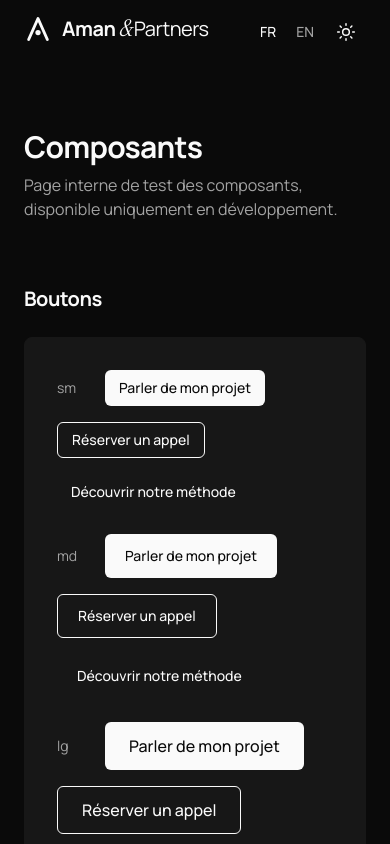
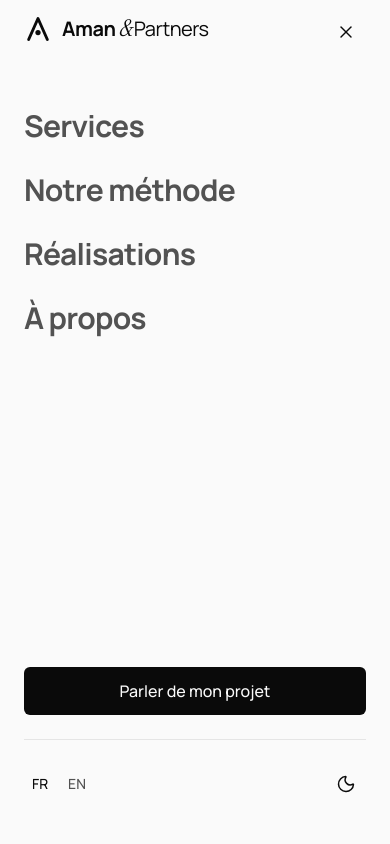
Before and after one commit to Princeaman007/aman-partners, a Next.js app: page /fr/styleguide in a window 390 px wide. Both pictures are taken after a click on the button "Ouvrir le menu". Shown: the top 844 px of the page. Built offline with nearby package versions, Linux system fonts and the light colour scheme.

Commit message:
feat: ajoute le menu mobile plein écran et élargit le header

```diff
--- a/next.config.ts
+++ b/next.config.ts
@@ -3,6 +3,8 @@ import createNextIntlPlugin from "next-intl/plugin";
 
 const withNextIntl = createNextIntlPlugin("./src/i18n/request.ts");
 
-const nextConfig: NextConfig = {};
+const nextConfig: NextConfig = {
+  devIndicators: false,
+};
 
 export default withNextIntl(nextConfig);
--- a/src/app/[locale]/layout.tsx
+++ b/src/app/[locale]/layout.tsx
@@ -47,10 +47,8 @@ export default async function LocaleLayout({ children, params }: LocaleLayoutPro
       className={`${manrope.variable} ${instrumentSerif.variable}`}
       suppressHydrationWarning
     >
-      <head>
+      <body>
         <ThemeScript />
-      </head>
-      <body>
         <NextIntlClientProvider>
           <SkipLink />
           <Header />
--- a/src/app/globals.css
+++ b/src/app/globals.css
@@ -93,6 +93,10 @@
     scroll-padding-top: 5rem;
   }
 
+  html:has(dialog:modal) {
+    overflow: hidden;
+  }
+
   body {
     background-color: var(--background);
     color: var(--foreground);
--- a/src/components/layout/Header.tsx
+++ b/src/components/layout/Header.tsx
@@ -5,6 +5,7 @@ import { Container } from "@/components/ui/Container";
 import { Link } from "@/i18n/navigation";
 import { HeaderShell } from "./HeaderShell";
 import { LanguageSwitcher } from "./LanguageSwitcher";
+import { MobileMenu } from "./MobileMenu";
 import { NavLinks } from "./NavLinks";
 import { PRIMARY_CTA_HREF } from "./navigation";
 import { ThemeToggle } from "./ThemeToggle";
@@ -14,7 +15,7 @@ export async function Header() {
 
   return (
     <HeaderShell>
-      <Container className="flex h-16 items-center justify-between gap-6">
+      <Container size="full" className="flex h-16 items-center justify-between gap-6">
         <Link
           href="/"
           aria-label={t("home")}
@@ -28,11 +29,12 @@ export async function Header() {
         </nav>
 
         <div className="flex items-center gap-1">
-          <LanguageSwitcher />
-          <ThemeToggle />
+          <LanguageSwitcher className="hidden sm:block" />
+          <ThemeToggle className="hidden sm:inline-flex" />
           <ButtonLink href={PRIMARY_CTA_HREF} size="sm" className="ml-3 hidden lg:inline-flex">
             {t("cta")}
           </ButtonLink>
+          <MobileMenu className="lg:hidden" />
         </div>
       </Container>
     </HeaderShell>
--- /dev/null
+++ b/src/components/layout/MobileMenu.tsx
@@ -0,0 +1,132 @@
+"use client";
+
+import { useEffect, useRef } from "react";
+import { Menu, X } from "lucide-react";
+import { useTranslations } from "next-intl";
+import { Logo } from "@/components/brand/Logo";
+import { buttonStyles } from "@/components/ui/Button";
+import { Container } from "@/components/ui/Container";
+import { Link, usePathname } from "@/i18n/navigation";
+import { cn } from "@/lib/utils";
+import { LanguageSwitcher } from "./LanguageSwitcher";
+import { MAIN_NAV, PRIMARY_CTA_HREF } from "./navigation";
+import { ThemeToggle } from "./ThemeToggle";
+
+/** Largeur à partir de laquelle le header affiche la navigation complète (lg de Tailwind). */
+const DESKTOP_QUERY = "(min-width: 64rem)";
+
+const ICON_BUTTON_CLASSES =
+  "inline-flex size-10 items-center justify-center rounded-md text-foreground transition-colors duration-150 hover:bg-foreground/5 focus-visible:outline-2 focus-visible:outline-offset-2 focus-visible:outline-foreground";
+
+type MobileMenuProps = {
+  className?: string;
+};
+
+export function MobileMenu({ className }: MobileMenuProps) {
+  const t = useTranslations("Navigation");
+  const pathname = usePathname();
+  const dialogRef = useRef<HTMLDialogElement>(null);
+
+  function openMenu() {
+    dialogRef.current?.showModal();
+  }
+
+  function closeMenu() {
+    dialogRef.current?.close();
+  }
+
+  // Ferme le menu si la fenêtre s'élargit jusqu'à la taille ordinateur.
+  useEffect(() => {
+    const query = window.matchMedia(DESKTOP_QUERY);
+    const handleChange = (event: MediaQueryListEvent) => {
+      if (event.matches) {
+        dialogRef.current?.close();
+      }
+    };
+    query.addEventListener("change", handleChange);
+    return () => query.removeEventListener("change", handleChange);
+  }, []);
+
+  return (
+    <>
+      <button
+        type="button"
+        onClick={openMenu}
+        aria-haspopup="dialog"
+        aria-label={t("openMenu")}
+        className={cn(ICON_BUTTON_CLASSES, className)}
+      >
+        <Menu aria-hidden="true" strokeWidth={1.75} className="size-5" />
+      </button>
+
+      <dialog
+        ref={dialogRef}
+        aria-label={t("menu")}
+        className="m-0 h-dvh max-h-none w-full max-w-none border-0 bg-background p-0 text-foreground backdrop:bg-transparent open:flex open:flex-col"
+      >
+        <Container size="full" className="flex h-16 shrink-0 items-center justify-between">
+          <Link
+            href="/"
+            onClick={closeMenu}
+            aria-label={t("home")}
+            className="rounded-sm focus-visible:outline-2 focus-visible:outline-offset-4 focus-visible:outline-foreground"
+          >
+            <Logo />
+          </Link>
+          <button
+            type="button"
+            onClick={closeMenu}
+            aria-label={t("closeMenu")}
+            className={ICON_BUTTON_CLASSES}
+          >
+            <X aria-hidden="true" strokeWidth={1.75} className="size-5" />
+          </button>
+        </Container>
+
+        <Container className="flex flex-1 flex-col justify-between overflow-y-auto pt-8 pb-10">
+          <nav aria-label={t("main")}>
+            <ul className="space-y-1">
+              {MAIN_NAV.map((item) => {
+                const isActive = pathname === item.href || pathname.startsWith(`${item.href}/`);
+
+                return (
+                  <li key={item.href}>
+                    <Link
+                      href={item.href}
+                      onClick={closeMenu}
+                      aria-current={isActive ? "page" : undefined}
+                      className={cn(
+                        "flex items-center gap-3 rounded-md py-3 text-3xl font-bold tracking-tight",
+                        "focus-visible:outline-2 focus-visible:outline-offset-2 focus-visible:outline-foreground",
+                        isActive ? "text-foreground" : "text-muted hover:text-foreground",
+                      )}
+                    >
+                      {isActive ? (
+                        <span aria-hidden="true" className="size-2 rounded-full bg-foreground" />
+                      ) : null}
+                      {t(item.labelKey)}
+                    </Link>
+                  </li>
+                );
+              })}
+            </ul>
+          </nav>
+
+          <div className="mt-12 space-y-6">
+            <Link
+              href={PRIMARY_CTA_HREF}
+              onClick={closeMenu}
+              className={cn(buttonStyles({ size: "lg" }), "w-full")}
+            >
+              {t("cta")}
+            </Link>
+            <div className="flex items-center justify-between border-t border-border pt-6">
+              <LanguageSwitcher />
+              <ThemeToggle />
+            </div>
+          </div>
+        </Container>
+      </dialog>
+    </>
+  );
+}
--- a/src/components/layout/ThemeScript.tsx
+++ b/src/components/layout/ThemeScript.tsx
@@ -1,7 +1,15 @@
+"use client";
+
+import { useRef } from "react";
+import { useServerInsertedHTML } from "next/navigation";
+
 /**
  * Applique le thème choisi par le visiteur avant l'affichage de la page,
  * pour éviter un flash du mauvais thème. Sans choix enregistré, le site
  * suit la préférence du système (prefers-color-scheme).
+ *
+ * Le script est injecté dans le HTML envoyé par le serveur, en dehors de
+ * l'arbre React : React ne le revoit donc pas côté navigateur.
  */
 const script = `(function () {
   try {
@@ -13,5 +21,15 @@ const script = `(function () {
 })();`;
 
 export function ThemeScript() {
-  return <script dangerouslySetInnerHTML={{ __html: script }} />;
+  const isInserted = useRef(false);
+
+  useServerInsertedHTML(() => {
+    if (isInserted.current) {
+      return null;
+    }
+    isInserted.current = true;
+    return <script dangerouslySetInnerHTML={{ __html: script }} />;
+  });
+
+  return null;
 }
--- a/src/components/ui/Container.tsx
+++ b/src/components/ui/Container.tsx
@@ -1,7 +1,7 @@
 import type { HTMLAttributes } from "react";
 import { cn } from "@/lib/utils";
 
-type ContainerSize = "default" | "narrow";
+type ContainerSize = "default" | "narrow" | "full";
 
 type ContainerProps = HTMLAttributes<HTMLDivElement> & {
   size?: ContainerSize;
@@ -10,6 +10,7 @@ type ContainerProps = HTMLAttributes<HTMLDivElement> & {
 const SIZES: Record<ContainerSize, string> = {
   default: "max-w-6xl",
   narrow: "max-w-3xl",
+  full: "max-w-none",
 };
 
 export function Container({ size = "default", className, ...props }: ContainerProps) {
--- a/src/messages/en.json
+++ b/src/messages/en.json
@@ -31,7 +31,10 @@
     "method": "Our process",
     "work": "Work",
     "about": "About",
-    "cta": "Tell us about your project"
+    "cta": "Tell us about your project",
+    "menu": "Menu",
+    "openMenu": "Open menu",
+    "closeMenu": "Close menu"
   },
   "Styleguide": {
     "title": "Components",
--- a/src/messages/fr.json
+++ b/src/messages/fr.json
@@ -31,7 +31,10 @@
     "method": "Notre méthode",
     "work": "Réalisations",
     "about": "À propos",
-    "cta": "Parler de mon projet"
+    "cta": "Parler de mon projet",
+    "menu": "Menu",
+    "openMenu": "Ouvrir le menu",
+    "closeMenu": "Fermer le menu"
   },
   "Styleguide": {
     "title": "Composants",
```
